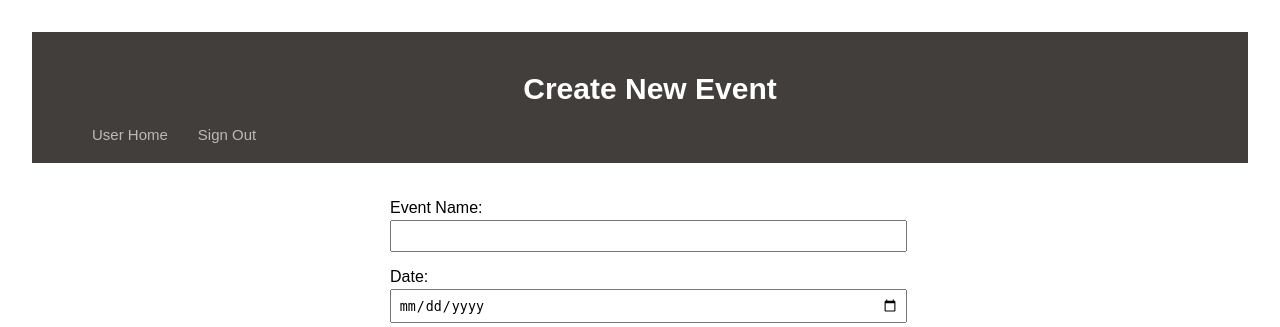
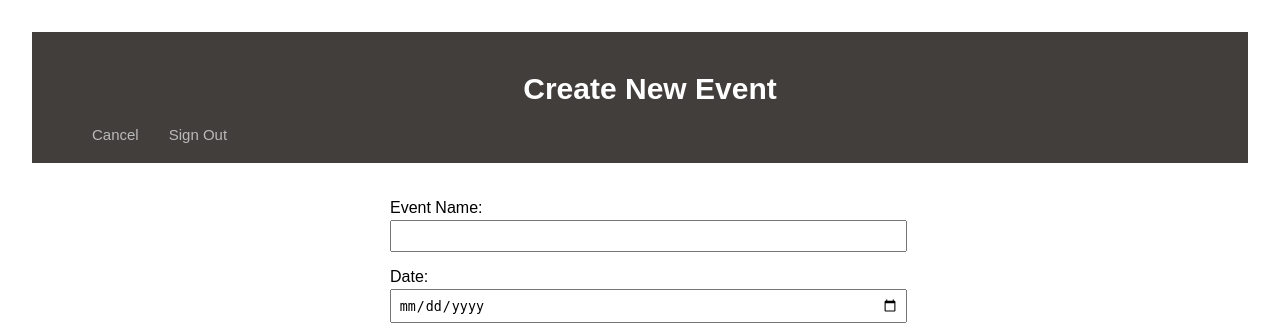
Before and after one commit to looking-sharp/Event-Tracker, a Flask app: template templates/newEvent.html in a window 1280 px wide. Shown: the top 327 px of the page. Run offline with Flask 3, Linux system fonts and the light colour scheme; the template is opened without the code that fills it: most values are stand-ins (such as "Sample title", 1, 10 or a date in 2020); parts of the project's set-up code (start-up, migrations or seed data) failed here and were passed over.

Commit message:
Replaced some language in event forms

```diff
--- a/templates/newEvent.html
+++ b/templates/newEvent.html
@@ -10,7 +10,7 @@
 <header>
     <h1>Create New Event</h1>
     <nav class="navlinks">
-        <a href="/userHome/{{ user_id }}">User Home</a>
+        <a href="/userHome/{{ user_id }}">Cancel</a>
         <a href='/'>Sign Out</a>
     </nav>
 </header>
--- a/templates/updateEvent.html
+++ b/templates/updateEvent.html
@@ -10,7 +10,7 @@
 <header>
     <h1>Update Event</h1>
     <nav class="navlinks">
-        <a href="/userHome/{{ user_id }}">User Home</a>
+        <a href="/userHome/{{ user_id }}">Cancel</a>
         <a href='/'>Sign Out</a>
     </nav>
 </header>
```
